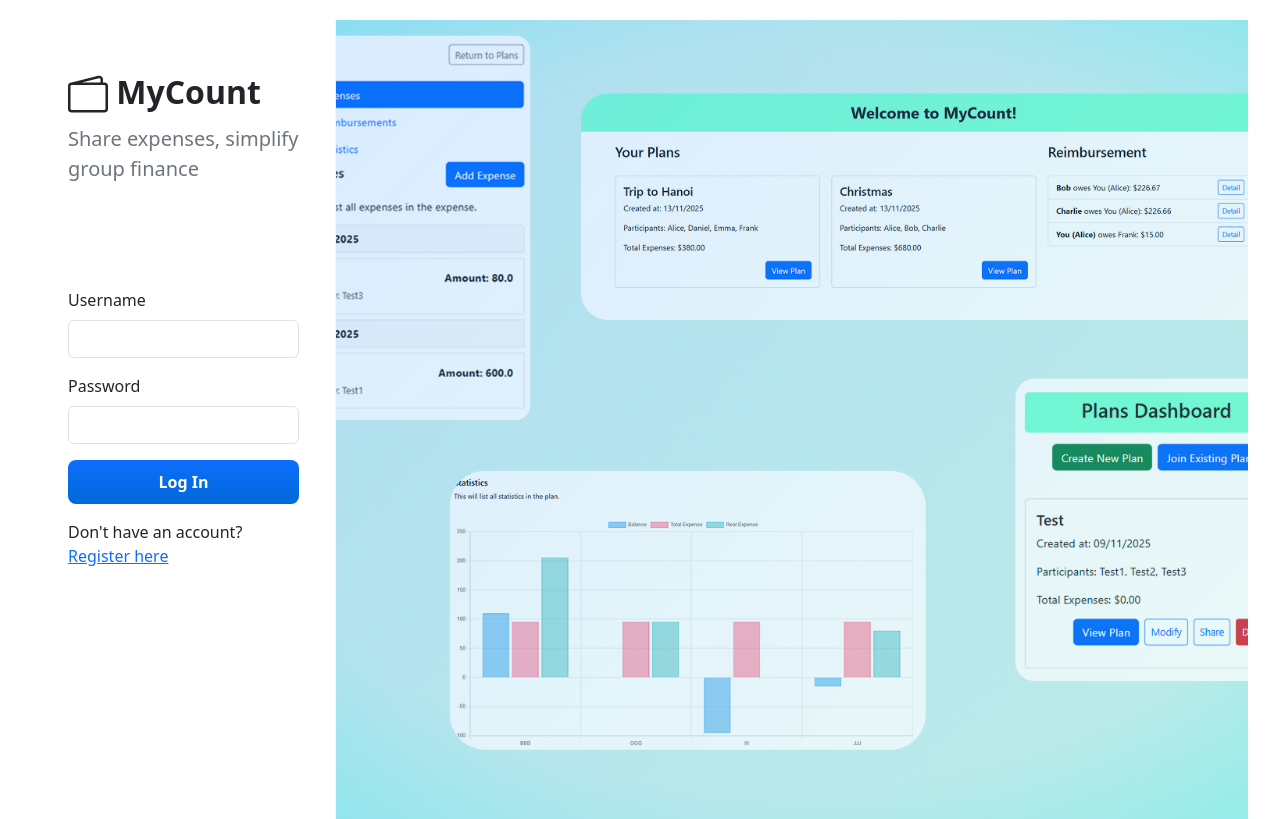
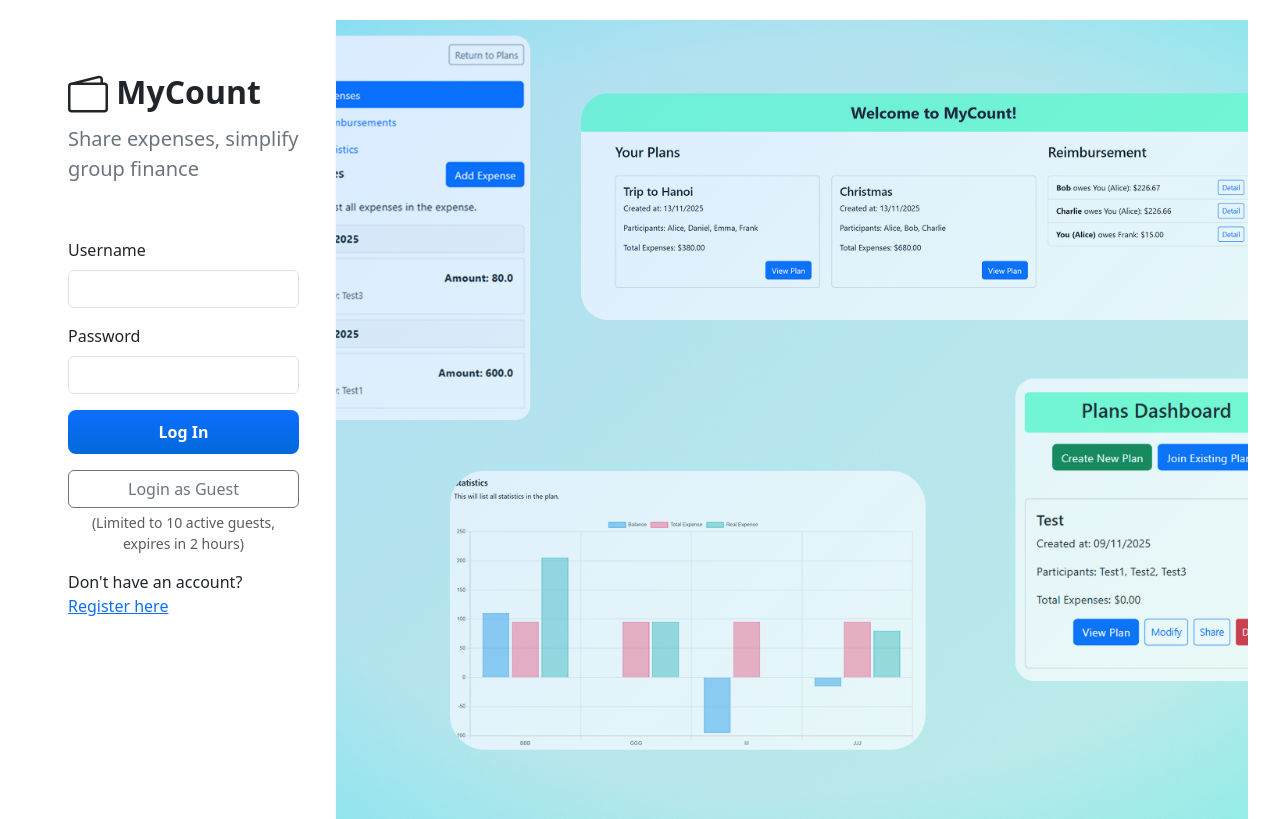
Before and after one commit to darkha03/MyCount, a Flask app: page /login in a window 1280 px wide. Shown: the top 819 px of the page. Run offline with Flask 3, Linux system fonts and the light colour scheme.

Commit message:
add guest login

```diff
--- a/backend/app.py
+++ b/backend/app.py
@@ -13,6 +13,7 @@ from backend.utils.auth import login_required
 from flask_migrate import Migrate
 from sqlalchemy.engine.url import make_url
 from pathlib import Path
+from datetime import timezone
 
 # Initialize Flask-Migrate (database migrations)
 migrate = Migrate()
@@ -62,24 +63,72 @@ def index():
 
 
 def create_app():
+    # Keep create_app small and delegate initialization to helpers
     app = Flask(__name__)
     app.config.from_object("backend.config.Config")
+
+    _init_extensions(app)
+    _register_blueprints(app)
+    _register_context_processors(app)
+    _configure_csp(app)
+
+    # Register top-level views
+    app.add_url_rule("/", "index", index)
+
+    return app
+
+
+def _init_extensions(app: Flask):
+    """Initialize extensions and ensure DB path for sqlite."""
     db.init_app(app)
-    # Wire migrations to the app and SQLAlchemy
+    # Wire migrations to the app and SQLAlchemy and ensure sqlite dir
     with app.app_context():
-        # Ensure the SQLite directory exists if using sqlite
         db_url = make_url(app.config.get("SQLALCHEMY_DATABASE_URI", ""))
         if db_url.drivername == "sqlite" and db_url.database:
             Path(db_url.database).parent.mkdir(parents=True, exist_ok=True)
-        # Only print DB URL when debugging or explicitly requested
         if app.debug or os.environ.get("PRINT_DB_URL"):
-            print(f"DB URL: {db.engine.url}")
+            try:
+                print(f"DB URL: {db.engine.url}")
+            except Exception:
+                pass
     migrate.init_app(app, db)
-    app.secret_key = app.config["SECRET_KEY"]
+    app.secret_key = app.config.get("SECRET_KEY")
     CORS(app)
+
+
+def _register_blueprints(app: Flask):
     app.register_blueprint(plans_bp)
     app.register_blueprint(auth_bp)
 
+
+def _register_context_processors(app: Flask):
+    @app.context_processor
+    def inject_current_user():
+        # Provide minimal current user info to templates to support UI (guest timer)
+        username = session.get("username")
+        if not username:
+            return {}
+        user = None
+        try:
+            user = User.query.filter_by(username=username).first()
+        except Exception:
+            return {}
+        if not user:
+            return {}
+        info = {
+            "username": user.username,
+            "is_guest": bool(getattr(user, "is_guest", False)),
+            "guest_expires_at": None,
+        }
+        if info["is_guest"] and getattr(user, "guest_expires_at", None):
+            exp = user.guest_expires_at
+            if exp.tzinfo is None:
+                exp = exp.replace(tzinfo=timezone.utc)
+            info["guest_expires_at"] = exp.astimezone(timezone.utc).isoformat()
+        return {"current_user_info": info}
+
+
+def _configure_csp(app: Flask):
     @app.after_request
     def _apply_csp(response):
         # Build Content-Security-Policy from config lists. These defaults allow
@@ -113,11 +162,6 @@ def create_app():
         response.headers["Content-Security-Policy"] = policy
         return response
 
-    # Register top-level views
-    app.add_url_rule("/", "index", index)
-
-    return app
-
 
 app = create_app()
 
--- a/backend/models.py
+++ b/backend/models.py
@@ -13,6 +13,9 @@ class User(db.Model):
     username = db.Column(db.String(80), unique=True, nullable=False)
     email = db.Column(db.String(120), unique=True, nullable=False)
     password_hash = db.Column(db.String(200), nullable=False)
+    # Guest user support
+    is_guest = db.Column(db.Boolean, nullable=False, default=False)
+    guest_expires_at = db.Column(db.DateTime, nullable=True)
 
     # Relationships
     created_plans = db.relationship("Plan", back_populates="creator")
--- a/backend/routes/auth/__init__.py
+++ b/backend/routes/auth/__init__.py
@@ -1,5 +1,9 @@
 from flask import Blueprint, render_template, request, redirect, url_for, session, flash
 from backend.models import db, User
+from datetime import datetime, timedelta, timezone
+import secrets
+from backend.utils.auth import login_required
+from backend.utils.user import delete_guest_user
 
 auth_bp = Blueprint("auth", __name__, template_folder="templates")
 
@@ -64,31 +68,73 @@ def register():
 
 @auth_bp.route("/logout", methods=["POST", "GET"])
 def logout():
-    session.clear()  # remove all session data
+    username = session.get("username")
+    user = None
+    if username:
+        user = User.query.filter_by(username=username).first()
+    # Perform guest cleanup before clearing session
+    if user and user.is_guest:
+        delete_guest_user(user)
+    session.clear()
     return redirect(url_for("auth.login"))
 
 
+@auth_bp.route("/guestlogin", methods=["GET"])
+def guestlogin():
+    # Prune expired guest users first
+    now = datetime.now(timezone.utc)
+    expired_guests = User.query.filter(User.is_guest.is_(True), User.guest_expires_at < now).all()
+    for g in expired_guests:
+        delete_guest_user(g)
+    if expired_guests:
+        db.session.commit()
+
+    active_guest_count = User.query.filter(
+        User.is_guest.is_(True), User.guest_expires_at > now
+    ).count()
+    if active_guest_count >= 10:
+        flash("Guest capacity reached (10 active). Try again later.", "danger")
+        return redirect(url_for("auth.login"))
+
+    # Generate unique guest username
+    for _ in range(5):  # few attempts
+        noun = secrets.token_hex(3)
+        candidate = f"guest-{noun}"
+        if not User.query.filter_by(username=candidate).first():
+            username_val = candidate
+            break
+    else:
+        flash("Could not allocate guest username", "danger")
+        return redirect(url_for("auth.login"))
+
+    guest = User(
+        username=username_val,
+        email=f"{username_val}@example.invalid",
+        is_guest=True,
+        guest_expires_at=now + timedelta(hours=2),
+    )
+    # Set a random password so auth methods remain consistent
+    guest.set_password(secrets.token_urlsafe(16))
+    db.session.add(guest)
+    db.session.commit()
+    session["username"] = guest.username
+    flash("Guest login successful. Account expires in 2 hours.", "success")
+    return redirect(url_for("index"))
+
+
 @auth_bp.route("/profile", methods=["GET"])
+@login_required
 def profile():
     username = session.get("username")
-    if not username:
-        return redirect(url_for("auth.login"))
     user = User.query.filter_by(username=username).first()
-    if not user:
-        flash("User not found", "danger")
-        return redirect(url_for("auth.login"))
     return render_template("profile.html", user=user)
 
 
 @auth_bp.route("/profile/update", methods=["POST"])
+@login_required
 def profile_update():
     username = session.get("username")
-    if not username:
-        return redirect(url_for("auth.login"))
     user = User.query.filter_by(username=username).first()
-    if not user:
-        flash("User not found", "danger")
-        return redirect(url_for("auth.login"))
 
     new_username = (request.form.get("username") or "").strip()
     new_email = (request.form.get("email") or "").strip()
@@ -114,14 +160,13 @@ def profile_update():
 
 
 @auth_bp.route("/change-password", methods=["GET", "POST"])
+@login_required
 def change_password():
     username = session.get("username")
-    if not username:
-        return redirect(url_for("auth.login"))
     user = User.query.filter_by(username=username).first()
-    if not user:
-        flash("User not found", "danger")
-        return redirect(url_for("auth.login"))
+    if user.is_guest:
+        flash("Guest users cannot change password", "danger")
+        return redirect(url_for("auth.profile"))
 
     if request.method == "GET":
         # redirect to profile and instruct it to open the password modal
--- /dev/null
+++ b/backend/static/js/guest_timer.js
@@ -0,0 +1,40 @@
+(function() {
+  function pad(n) { return String(n).padStart(2, '0'); }
+  function formatRemaining(ms) {
+    if (ms <= 0) return '00:00:00';
+    var s = Math.floor(ms / 1000);
+    var hrs = Math.floor(s / 3600);
+    var mins = Math.floor((s % 3600) / 60);
+    var secs = s % 60;
+    return pad(hrs) + ':' + pad(mins) + ':' + pad(secs);
+  }
+
+  function startTimer(el) {
+    if (!el) return;
+    var iso = el.dataset.expire;
+    if (!iso) return;
+    var end = new Date(iso);
+    if (isNaN(end.getTime())) return;
+
+    function tick() {
+      var now = new Date();
+      var diff = end.getTime() - now.getTime();
+      if (diff <= 0) {
+        el.textContent = 'Expired';
+        clearInterval(interval);
+        // reload to let server-side decorator handle logout/cleanup
+        setTimeout(function(){ window.location.reload(); }, 2000);
+        return;
+      }
+      el.textContent = formatRemaining(diff);
+    }
+
+    tick();
+    var interval = setInterval(tick, 1000);
+  }
+
+  document.addEventListener('DOMContentLoaded', function(){
+    var el = document.getElementById('guest-timer');
+    if (el) startTimer(el);
+  });
+})();
--- a/backend/templates/auth/login.html
+++ b/backend/templates/auth/login.html
@@ -37,6 +37,10 @@
               <input type="password" name="password" class="form-control auth-input" required>
             </div>
             <button type="submit" class="auth-cta w-100">Log In</button>
+            <div class="text-center mt-3">
+              <a href="{{ url_for('auth.guestlogin') }}" class="btn btn-outline-secondary w-100">Login as Guest</a>
+              <small class="text-muted d-block mt-1">(Limited to 10 active guests, expires in 2 hours)</small>
+            </div>
           </form>
           <p class="mt-3 mb-0">Don't have an account? <a href="{{ url_for('auth.register') }}">Register here</a></p>
         </div>
--- a/backend/templates/layout.html
+++ b/backend/templates/layout.html
@@ -21,6 +21,7 @@
   <script src="https://cdn.jsdelivr.net/npm/chart.js"></script>
   <script src="{{ url_for('static', filename='js/dompurify.min.js') }}"></script>
   <script src="{{ url_for('static', filename='js/app.js') }}"></script>
+  <script src="{{ url_for('static', filename='js/guest_timer.js') }}"></script>
 </head>
 <body>
   <header>
@@ -31,6 +32,13 @@
       </button>
       <div class="collapse navbar-collapse" id="mainNavbar">
         <ul class="navbar-nav ms-auto">
+          {% if current_user_info and current_user_info.is_guest %}
+          <li class="nav-item">
+            <span class="nav-link">
+              <small>Guest expires in <span id="guest-timer" data-expire="{{ current_user_info.guest_expires_at }}">--:--:--</span></small>
+            </span>
+          </li>
+          {% endif %}
           <li class="nav-item">
             <a class="nav-link" href="/">Home</a>
           </li>
--- a/backend/templates/profile.html
+++ b/backend/templates/profile.html
@@ -11,7 +11,11 @@
           <h5 class="mb-0">Profile</h5>
           <div>
             <button class="btn btn-sm btn-outline-primary me-2" data-bs-toggle="modal" data-bs-target="#editProfileModal">Edit</button>
+            {% if user.is_guest %}
+            <button class="btn btn-sm btn-outline-secondary disabled" title="Guest users cannot change password">Guest Cannot Change Password</button>
+            {% else %}
             <button class="btn btn-sm btn-outline-secondary" data-bs-toggle="modal" data-bs-target="#changePasswordModal">Change Password</button>
+            {% endif %}
           </div>
         </div>
         <div class="card-body">
```
Also changed, not shown: backend/utils/auth.py (+27 -2 lines), backend/utils/user.py (added, +16 -0 lines), migrations/versions/4b2c3e0e9a0b_guest_support.py (added, +44 -0 lines).
